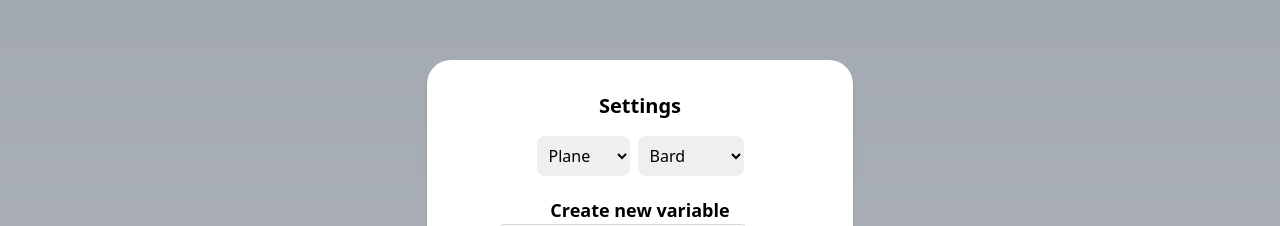
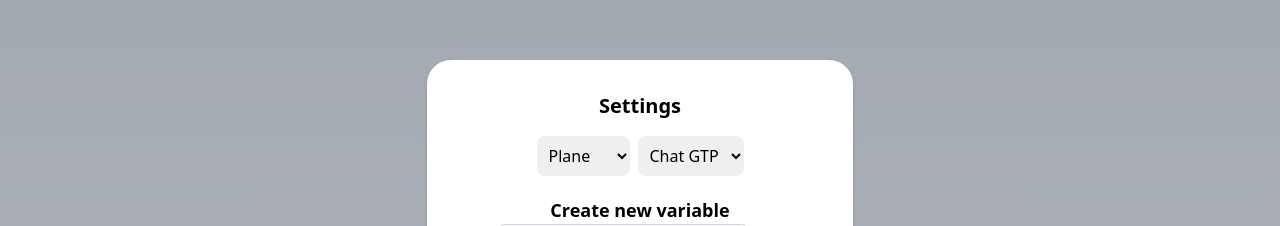
Before and after one commit to AUT-R-D/project, a Next.js app: page /settings in a window 1280 px wide. Shown: the part 165-391 px from the top of the page. Built offline with nearby package versions, Linux system fonts and the light colour scheme.

Commit message:
fixed ai version values

```diff
--- a/src/app/settings/page.tsx
+++ b/src/app/settings/page.tsx
@@ -43,10 +43,10 @@ export default function Home() {
 						<option value="plane">Plane</option>
 						<option value="glasses">Glasses</option>
 					</select>
-					<select className="rounded-lg p-2" defaultValue={"plane"}>
-						<option value="phone">Chat GTP</option>
-						<option value="plane">Bard</option>
-						<option value="glasses">Google</option>
+					<select className="rounded-lg p-2" defaultValue={"chat-gpt"}>
+						<option value="chat-gpt">Chat GTP</option>
+						<option value="bard">Bard</option>
+						<option value="google">Google</option>
 					</select>
 				</div>
 
```
